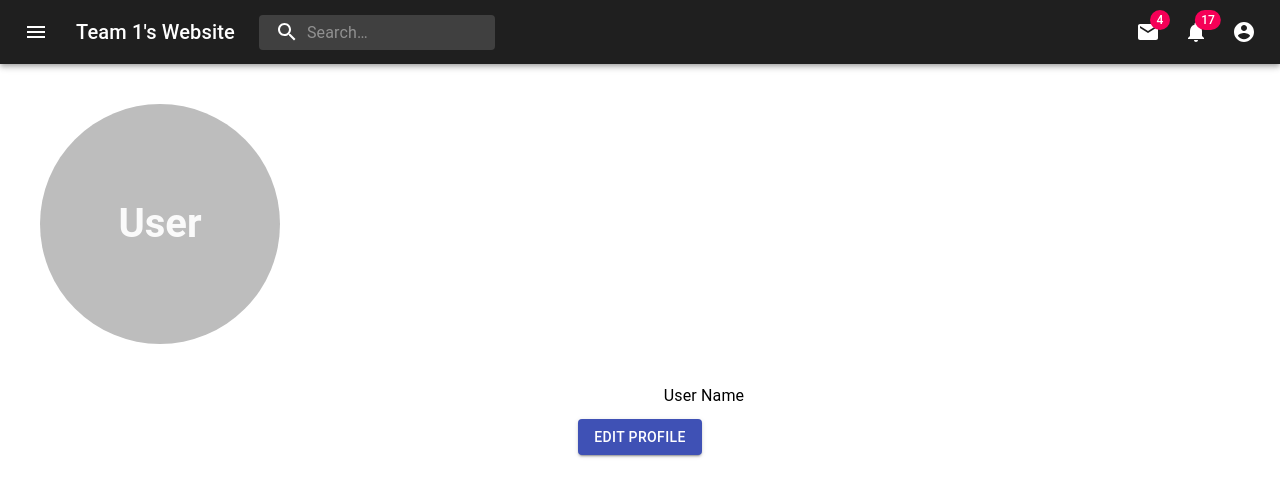
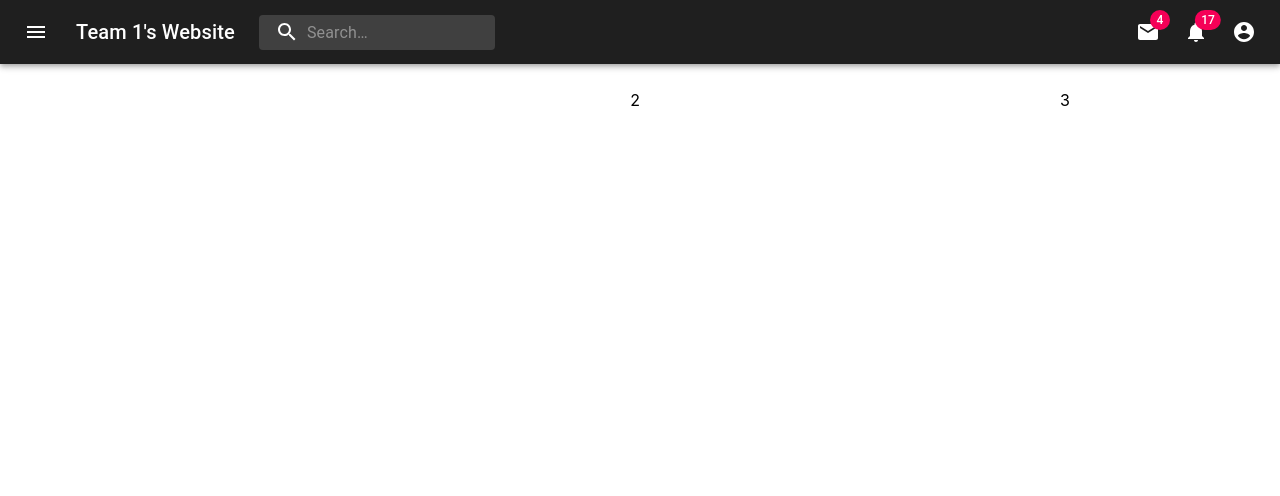
Before and after one commit to AverageHomosapien/2021-Hackathon, a React (Create React App) app in the folder frontend/: page /profile in a window 1280 px wide. Shown: the top 496 px of the page. Built offline with nearby package versions, Linux system fonts and the light colour scheme; the HTML template or start-up script is replaced by a standard one.

Commit message:
Start point for adel & peter

```diff
--- a/frontend/src/Profile/profile-index.js
+++ b/frontend/src/Profile/profile-index.js
@@ -2,16 +2,36 @@ import React, {Component} from "react";
 import LetterAvatars from "./avatar";
 import ContainedButtons from "./button";
 import Typography from '@material-ui/core/Typography';
+import Grid from "@material-ui/core/Grid";
 
 class Profile extends Component {
+
+
     render() {
         return (
             <React.Fragment>
-                <LetterAvatars/>
-                <Typography variant="body1" gutterBottom style={{paddingLeft: "10%"}}>
-                    User Name
-                </Typography>
-                <ContainedButtons/>
+                <Grid
+                    style={{ paddingTop: '2%', justifyItems: 'center' }}
+                    container
+                    direction="row"
+                    justify="space-around"
+                    alignItems="stretch"
+                >
+                    <Grid item>
+                        {/* <LetterAvatars />
+                        <Typography variant="body1" gutterBottom style={{ paddingLeft: "10%" }}>
+                            User Name
+                        </Typography>
+                        <ContainedButtons /> */}
+                    </Grid>
+
+                    <Grid item>
+                        2
+                    </Grid>
+                    <Grid item>
+                        3
+                    </Grid>
+                </Grid>
             </React.Fragment>
         )
     }
```
Also changed, not shown: 1 other file (tests, documents, lock files or other folders).
